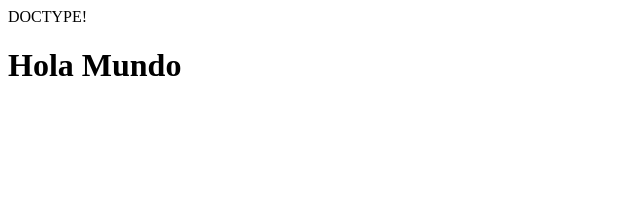
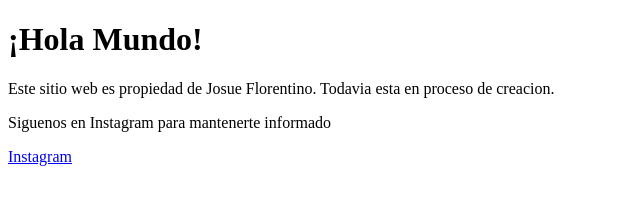
Before and after one commit to florentinoklk/Relyuus, a plain HTML site: page index.html in a window 1280 px wide. Shown: the whole page, without its empty margins (0-640 px from the left). Drawn offline with Linux system fonts and the light colour scheme.

Commit message:
Actualizar index.html

```diff
--- a/index.html
+++ b/index.html
@@ -1,6 +1,13 @@
-DOCTYPE!
+<!DOCTYPE html>
 <html>
- <body>
-  <h1>Hola Mundo</h1>
- </body>
+<head>
+    <title>Relyuus</title>
+</head>
+<body>
+    <h1>¡Hola Mundo!</h1>
+    <p>Este sitio web es propiedad de Josue Florentino. Todavia esta en proceso de creacion.</p>
+    <p>Siguenos en Instagram para mantenerte informado</p>
+    <!-- Aquí irán tus enlaces de afiliado en el futuro -->
+    <a href="https://www.instagram.com">Instagram</a>
+</body>
 </html>
```
